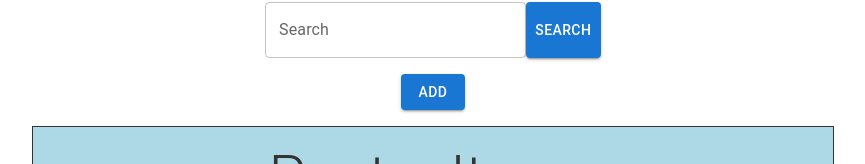
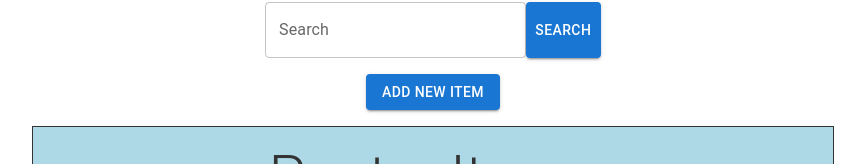
Before and after one commit to ereizas/web-pantry, a Next.js app: page / in a window 1280 px wide. Shown: the part 135-299 px from the top of the page, without its empty margins (207-1072 px from the left). Built offline with nearby package versions, Linux system fonts and the light colour scheme; no server answers; the database is empty.

Commit message:
Added button to increase count of each item in pantry

```diff
--- a/app/page.js
+++ b/app/page.js
@@ -123,7 +123,7 @@ export default function Home() {
             onChange={(e) => setSearchQuery(e.target.value)}/>
         <Button variant="contained">Search</Button>
       </Box>
-      <Button variant="contained" onClick={handleOpen}>Add</Button>
+      <Button variant="contained" onClick={handleOpen}>Add New Item</Button>
       <Box border={'1px solid #333'}>
         <Box
         width="800px"
@@ -154,6 +154,14 @@ export default function Home() {
             <Typography variant={'h3'} color={'#333'} textAlign={'center'}>
               Quantity: {count}
             </Typography>
+            <Button variant="contained"
+            onClick={()=>{
+              addItem(name)
+              setItemName('')
+              handleClose()
+            }}>
+              Add
+            </Button>
             <Button variant='contained' onClick={() => removeItem(name)}>Remove</Button>
           </Box>
         ))}
```
